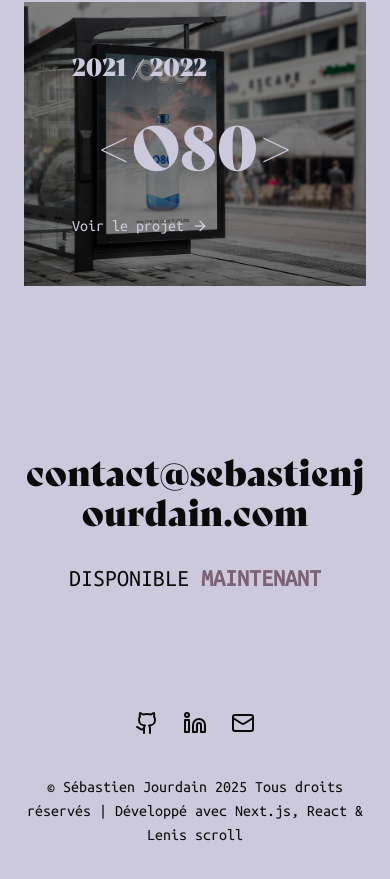
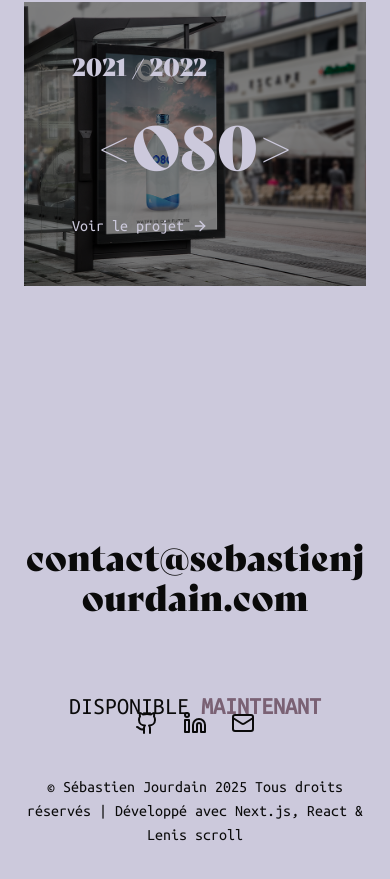
Before and after one commit to SebastienJourdain/Portfolio2025, a Next.js app: page / in a window 390 px wide. Shown: the part 5596-6475 px from the top of the page. Built offline with nearby package versions, Linux system fonts and the light colour scheme.

Commit message:
ajout framer motion et effets de parallax

```diff
--- a/components/Contact.js
+++ b/components/Contact.js
@@ -1,13 +1,39 @@
-import { Github, Linkedin, Mail, Twitter } from 'lucide-react'
+"use client";
+
+import { Github, Linkedin, Mail } from 'lucide-react'
+import { motion, useScroll, useTransform } from 'framer-motion'
+import { useRef } from 'react'
 
 export default function Contact() {
+  const sectionRef = useRef(null)
+
+  const { scrollYProgress } = useScroll({
+    target: sectionRef,
+    offset: ["start end", "end start"]
+  })
+
+  const emailY = useTransform(scrollYProgress, [0, 1], [100, -100])
+  const availableY = useTransform(scrollYProgress, [0, 1], [150, -150])
+
   return (
-    <section id="contact" className="h-fit md:min-h-screen flex flex-col justify-between px-6 bg-dominante">
+    <section
+      ref={sectionRef}
+      id="contact"
+      className="h-fit md:min-h-screen flex flex-col justify-between px-6 bg-dominante"
+    >
       <div className="w-full md:mt-75 my-[10vh] text-center">
-        <h2 className="text-4xl md:text-7xl mb-8 break-words">contact@sebastienjourdain.com</h2>
-        <p className="text-2xl">
+        <motion.h2
+          style={{ y: emailY }}
+          className="text-4xl md:text-7xl mb-8 break-words"
+        >
+          contact@sebastienjourdain.com
+        </motion.h2>
+        <motion.p
+          style={{ y: availableY }}
+          className="text-2xl"
+        >
           DISPONIBLE <strong className='text-violet'>MAINTENANT</strong>
-        </p>
+        </motion.p>
       </div>
 
       {/* Footer */}
--- a/components/Hero.js
+++ b/components/Hero.js
@@ -1,20 +1,37 @@
 "use client";
 
 import TypingText from "@/components/ui/shadcn-io/typing-text";
+import { motion, useScroll, useTransform } from 'framer-motion';
+import { useRef } from 'react';
 
 export default function Hero() {
+  const sectionRef = useRef(null);
+
+  const { scrollYProgress } = useScroll({
+    target: sectionRef,
+    offset: ["start start", "end start"]
+  });
+
+  // Parallax effects - negative values make elements go UP when scrolling DOWN
+  const titleY = useTransform(scrollYProgress, [0, 1], [0, -150]);
+  const subtitleY = useTransform(scrollYProgress, [0, 1], [0, -100]);
+
   const scrollToProjects = () => {
     document.getElementById("projects")?.scrollIntoView({ behavior: "smooth" });
   };
 
   return (
     <section
+      ref={sectionRef}
       id="home"
       className="min-h-screen flex items-center justify-center bg-dominante"
     >
       <div className="max-w-7xl w-full mx-auto flex flex-col justify-between items-center text-center min-h-screen py-10">
         <div className="flex flex-col items-center justify-center flex-grow">
-          <h2 className="text-5xl md:text-8xl mb-6 font-heading text-secondaire">
+          <motion.h2
+            style={{ y: titleY }}
+            className="text-5xl md:text-8xl mb-6 font-heading text-secondaire"
+          >
             <TypingText
               text={["Sébastien Jourdain"]}
               typingSpeed={75}
@@ -25,11 +42,14 @@ export default function Hero() {
               variableSpeed={{ min: 50, max: 120 }}
               hideCursorOnComplete={true}
             />
-          </h2>
+          </motion.h2>
 
-          <p className="text-xl md:text-2xl text-secondaire">
+          <motion.p
+            style={{ y: subtitleY }}
+            className="text-xl md:text-2xl text-secondaire"
+          >
             Étudiant en Master de cybersécurité à Epitech Strasbourg
-          </p>
+          </motion.p>
         </div>
 
         <p className="text-xl md:text-2xl text-secondaire ">[ SCROLL ]</p>
--- a/package.json
+++ b/package.json
@@ -15,6 +15,7 @@
     "@tailwindcss/typography": "^0.5.19",
     "class-variance-authority": "^0.7.1",
     "clsx": "^2.1.1",
+    "framer-motion": "^12.23.24",
     "gsap": "^3.13.0",
     "lucide-react": "^0.544.0",
     "motion": "^12.23.24",
```
Also changed, not shown: 1 other file (tests, documents, lock files or other folders).
